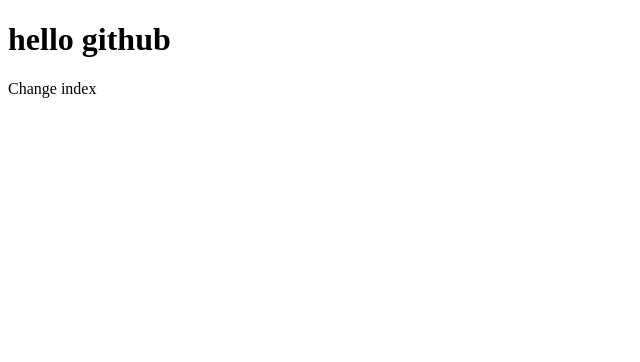
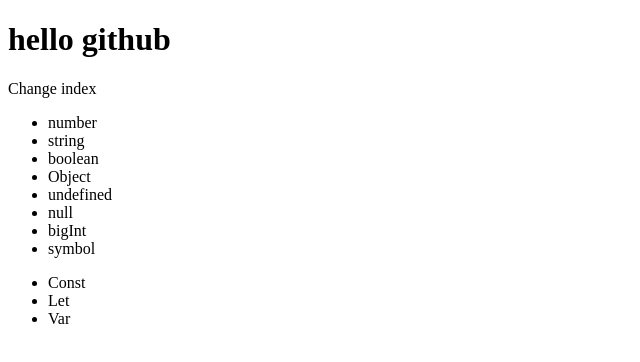
Before and after one commit to Mayvand/CW_Js, a plain HTML site: page index.html in a window 1280 px wide. Shown: the whole page, without its empty margins (0-640 px from the left). Drawn offline with Linux system fonts and the light colour scheme.

Commit message:
last commit

```diff
--- a/index.html
+++ b/index.html
@@ -8,5 +8,21 @@
 	<body>
 		<h1>hello github</h1>
 		<p>Change index</p>
+		<ul>
+			<li>number</li>
+			<li>string</li>
+			<li>boolean</li>
+			<li>Object</li>
+			<li>undefined</li>
+			<li>null</li>
+			<li>bigInt</li>
+			<li>symbol</li>
+		</ul>
+
+		<ul>
+			<li>Const</li>
+			<li>Let</li>
+			<li>Var</li>
+		</ul>
 	</body>
 </html>
```
